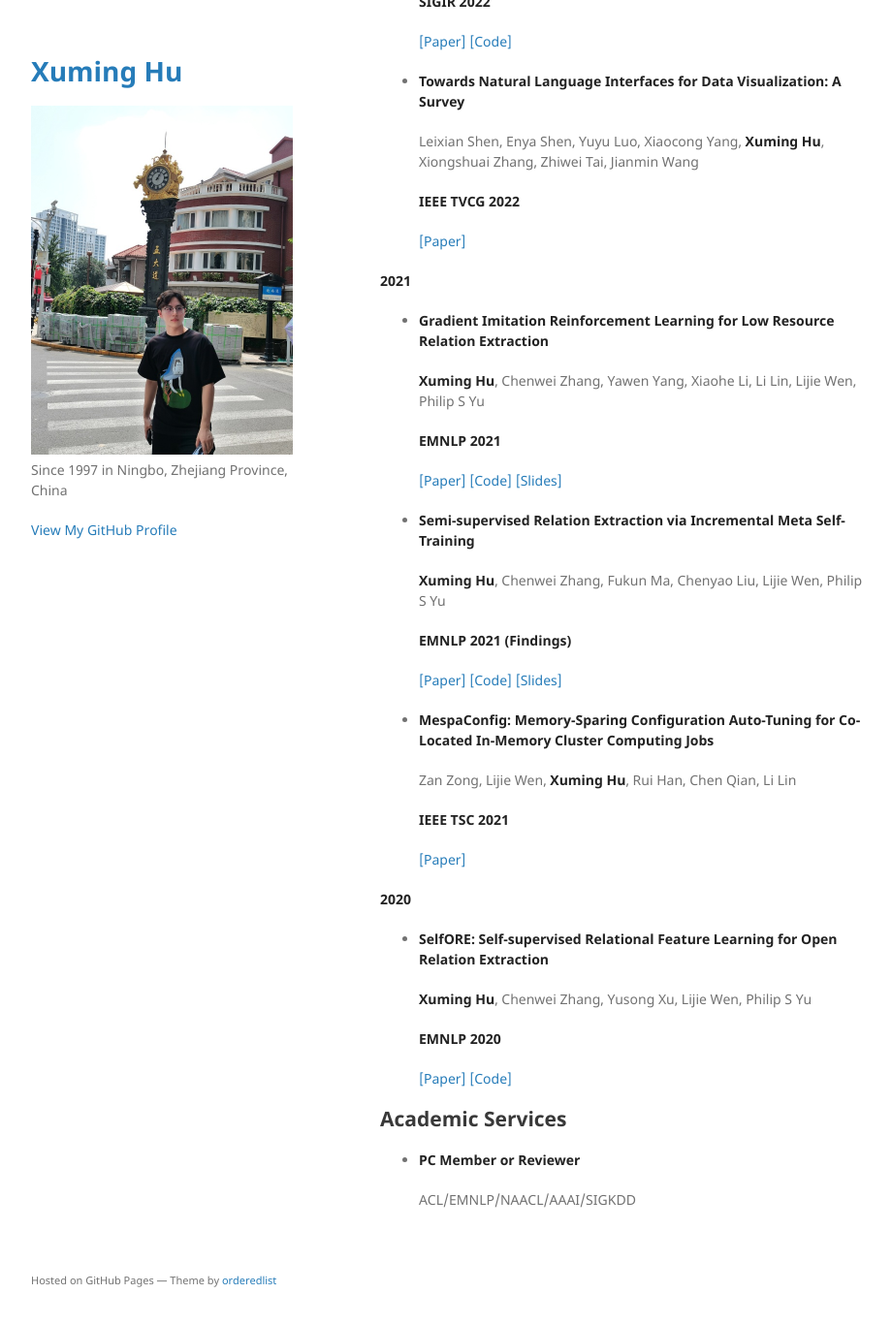
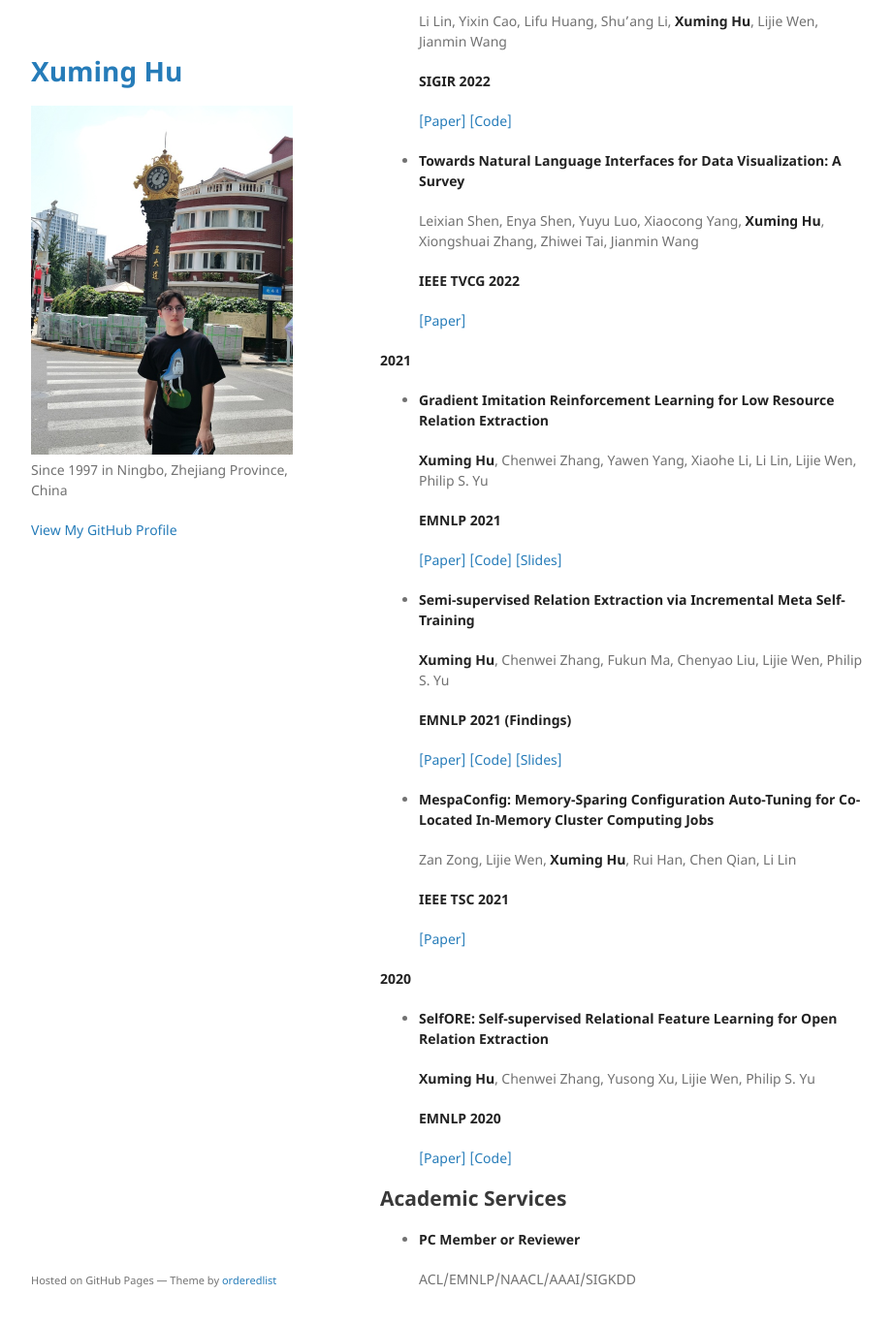
Before and after one commit to xuminghu/xuminghu.github.io, a Jekyll site: the page built from index.md, in a window 1280 px wide and 1400 px high, scrolled down 1275 px. Shown: the top 1367 px of the window at 97% size, without its empty margins (178-1098 px from the left). Built offline with Jekyll 4.4.1, drawn with Linux system fonts in a browser that asks for light colours; our own code applies the rules of GitHub Pages for plain Markdown files; some of the changed text lies outside the part shown.

Commit message:
homepage

```diff
--- a/index.md
+++ b/index.md
@@ -64,7 +68,7 @@
 
 - **Gradient Imitation Reinforcement Learning for Low Resource Relation Extraction**
 
-  **Xuming Hu**, Chenwei Zhang, Yawen Yang, Xiaohe Li, Li Lin, Lijie Wen, Philip S Yu
+  **Xuming Hu**, Chenwei Zhang, Yawen Yang, Xiaohe Li, Li Lin, Lijie Wen, Philip S. Yu
 
   **EMNLP 2021**
 
@@ -72,7 +76,7 @@
 
 - **Semi-supervised Relation Extraction via Incremental Meta Self-Training**
 
-  **Xuming Hu**, Chenwei Zhang, Fukun Ma, Chenyao Liu, Lijie Wen, Philip S Yu
+  **Xuming Hu**, Chenwei Zhang, Fukun Ma, Chenyao Liu, Lijie Wen, Philip S. Yu
 
   **EMNLP 2021 (Findings)**
 
@@ -90,7 +94,7 @@
 
 - **SelfORE: Self-supervised Relational Feature Learning for Open Relation Extraction**
 
-  **Xuming Hu**, Chenwei Zhang, Yusong Xu, Lijie Wen, Philip S Yu
+  **Xuming Hu**, Chenwei Zhang, Yusong Xu, Lijie Wen, Philip S. Yu
 
   **EMNLP 2020**
 
```
Also changed, not shown: other parts of index.md (+4 -0 lines).
